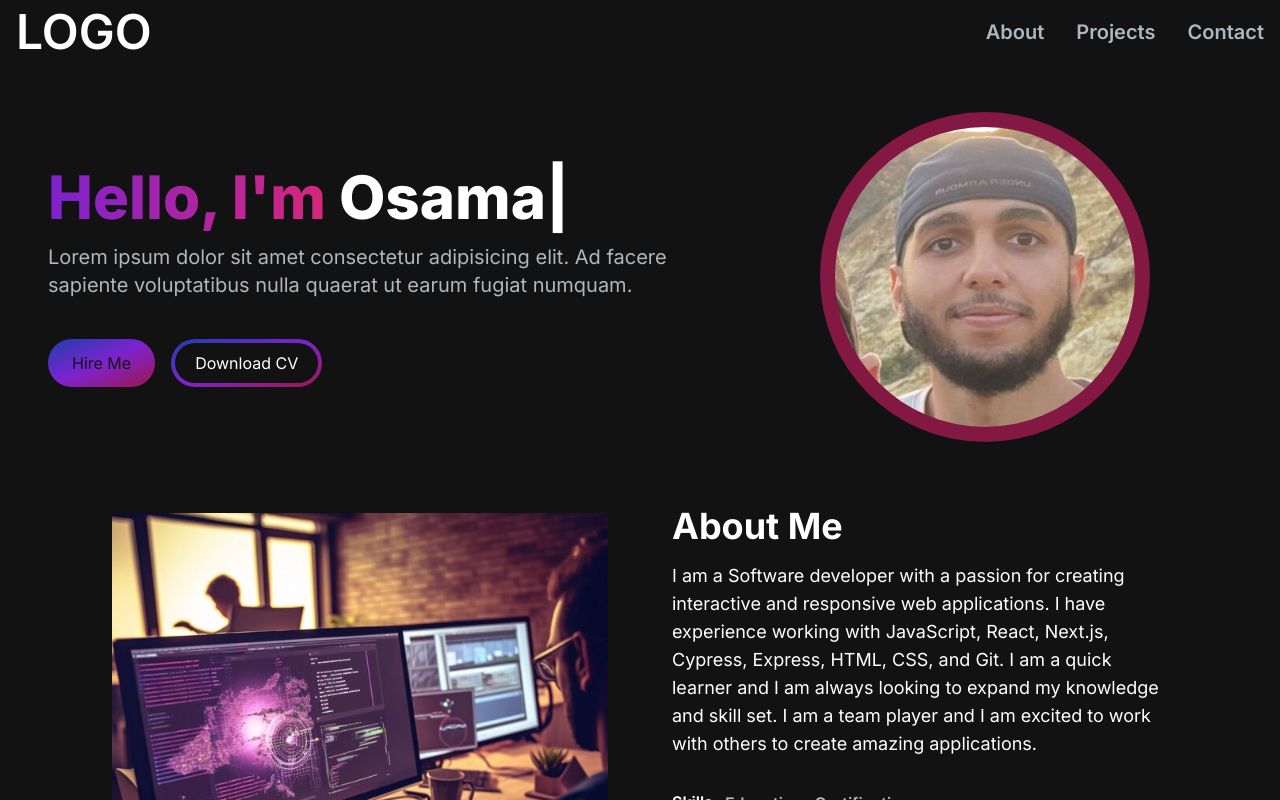
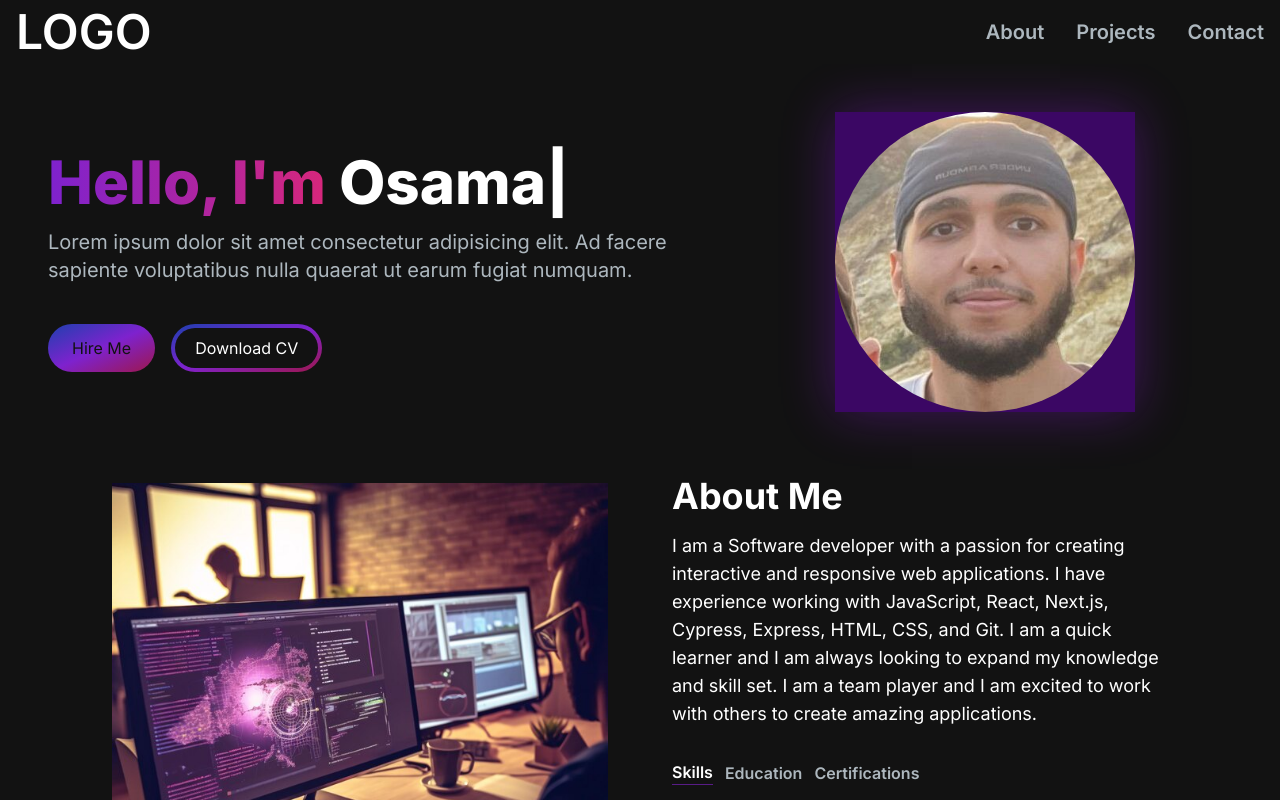
Before and after one commit to osama-mousa/personal-portfolio, a Next.js app: page / in a window 1280 px wide. Shown: the top 800 px of the page. Built offline with nearby package versions, Linux system fonts and the light colour scheme.

Commit message:
edit hero style

```diff
--- a/src/components/HeroSection.jsx
+++ b/src/components/HeroSection.jsx
@@ -35,7 +35,7 @@ const HeroSection = () => {
                     </div>
                 </div>
                 <div className='col-span-5 place-self-center mt-4 lg:mt-0'>
-                    <div className='rounded-full bg-pink-900 w-[250px] h-[250px] lg:w-[330px] lg:h-[330px] relative'>
+                    <div className='rounded-full lg:rounded-none bg-purple-950  w-[250px] h-[250px] lg:w-[300px] lg:h-[300px] relative glow '>
                         <Image
                             src={'/images/me.jpeg'}
                             alt='Hero Image'
```
